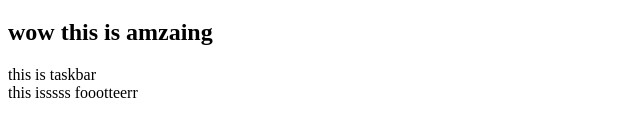
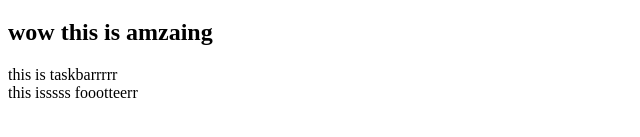
Before and after one commit to AmirhesamEn/test-git-github, a plain HTML site: page index.html in a window 1280 px wide. Shown: the part 129-266 px from the top of the page, 0-640 px from the left. Drawn offline with Linux system fonts and the light colour scheme.

Commit message:
change meeage dev

```diff
--- a/index.html
+++ b/index.html
@@ -21,7 +21,7 @@
 
   <div>
     <div class="taskbar">
-      this is taskbar
+      this is taskbarrrrr
     </div>
   </div>
 
```
